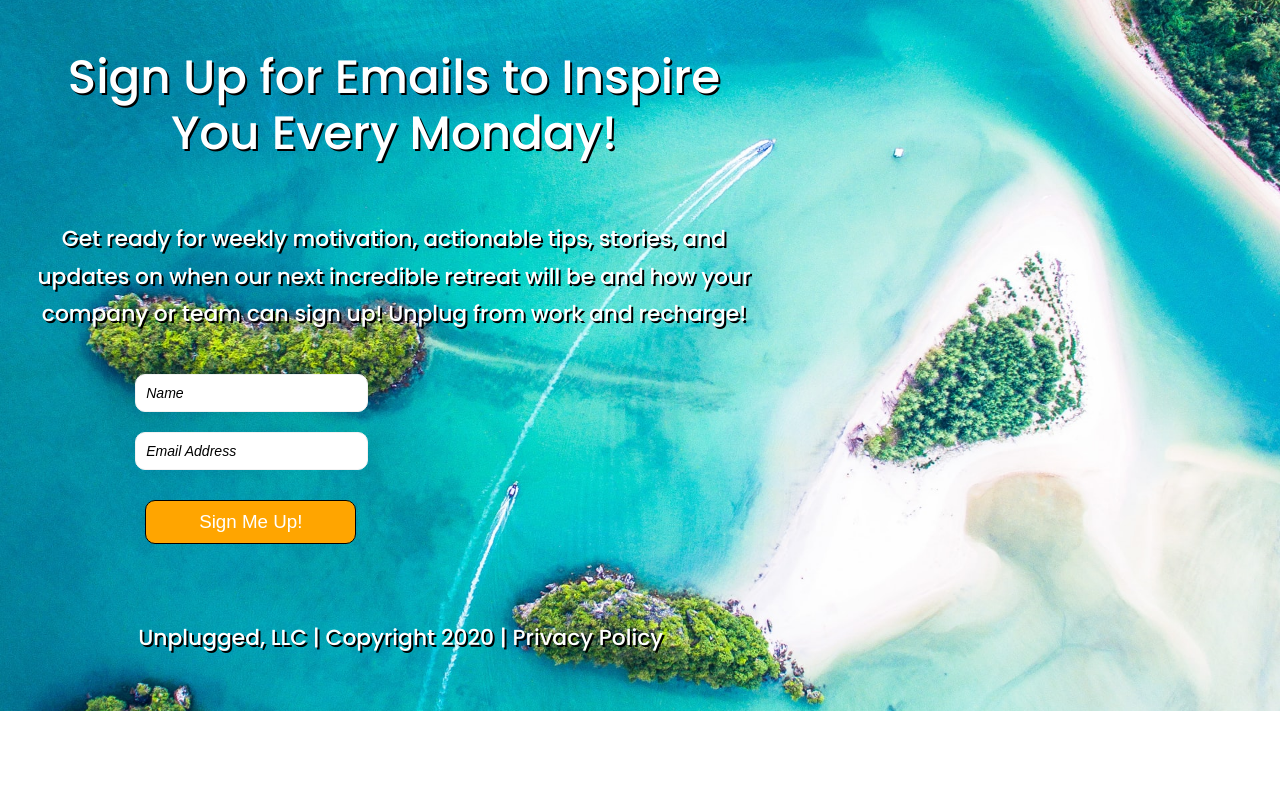
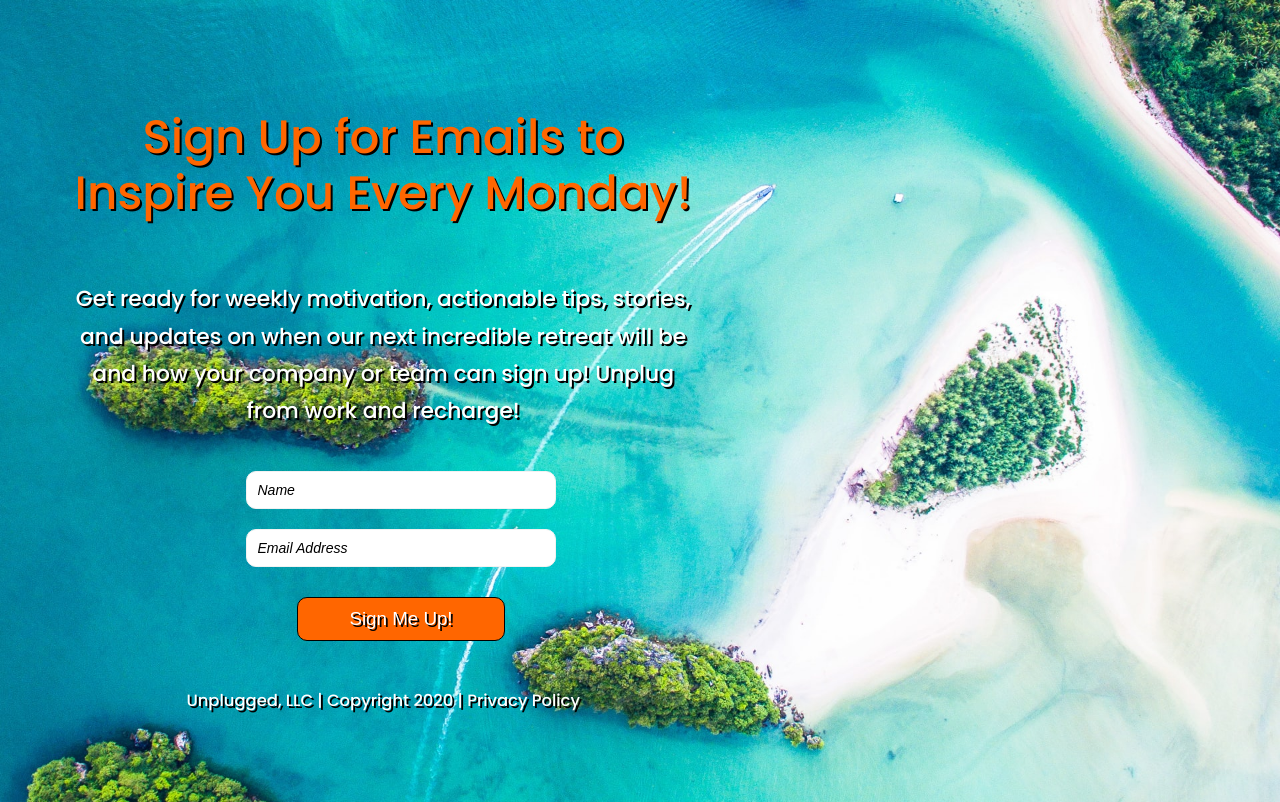
Before and after one commit to Noir-Moon-Studio/noirmoonstudio.github.io-unplugged-landing-page, a plain HTML site: page index.html in a window 1280 px wide. Drawn offline with Linux system fonts and the light colour scheme.

Commit message:
Made responsive; changed text color

```diff
--- a/css/main.css
+++ b/css/main.css
@@ -98,18 +98,23 @@ textarea {
  font-family: 'Hind Vadodara', sans-serif;
  font-size: 1.25em;
  line-height: 1.7em;
-   text-align: left;
+ /* text-align: center; */
  color: #ffffff;
  text-shadow: 2px 2px #000000;
 }
 
 h2 {
+ width: 100%;
+ color: #ff6600;
  font-family: 'Poppins', sans-serif;
  font-weight: 400;
  font-size: 1.875em; /* 30px */
  line-height: 1.2em;
-   padding: 10px;
-   text-align: center;
+ /*padding: 10px;*/
+ display: flex;
+ justify-content: center;
+ align-items: center;
+
 }
 
 h3 {
@@ -122,8 +127,8 @@ textarea {
  font-size: .875em ; /* 14px */
  font-weight: 400; /* normal */
  line-height: 1.7em; /* 1.285em !important; a little more than 20 */
-   padding: 10px;
-   text-align: center;
+ /*padding: 10px;*/
+ /* text-align: center; */
 
 }
 
@@ -132,9 +137,9 @@ textarea {
 }
 
 .content-wrapper {
-  width: 60%;
-  margin: 10px;
-  text-align: left;
+ width: 100%;
+ text-align: center;
+ /*margin: 10px;*/
 }
 
 
@@ -143,17 +148,23 @@ textarea {
 
 .landing-page {
   margin: 0;
-  background: url('../img/secluded-islands.jpg') center no-repeat;
+  padding: 20px 20px 120px 20px;
+  background: url('../img/secluded-islands.jpg') center no-repeat #999999;
   background-size: cover;
   overflow: hidden;
 }
 
 
 .form {
-  width: 50%;
-  margin-left: 15%;
+  width: 100%;
+  /*margin: 45px;*/
+  /* margin-left: 15%; */
   text-align: justify;
   font-size: .75em;
+  display: flex;
+  justify-content: center;
+  align-items: center;
+  flex-flow: row wrap;
 
 }
 
@@ -168,21 +179,25 @@ input[type=text] {
 }
 
 input[type=button] {
-  width: 55%;
+  width: 60%;
   color: #ffffff;
-  background-color: orange;
+  background-color: #ff6600;
   border: 1px solid #000000;
   border-radius: 10px;
   padding: 10px;
   margin: 20px;
+  text-shadow: 2px 2px #000000;
 }
 
 
 .copyright {
-  margin: 45px;
-  width: 90%;
+  /*margin: 45px;*/
+  width: 100%;
+  font-size: .75em ; /* 12px */
   text-align: center;
 }
+
+
 
 
 /* TABLET STYLES LARGER THAN 768PX */
@@ -190,7 +205,65 @@ input[type=button] {
 
 /* General Styles */
 
+.content-wrapper {
+  width: 90%;
+  margin: 0;
+  text-align: center;
+}
 
+h2 {
+  width: 80%;
+  padding: 10px;
+  text-align: center;
+}
+
+h3 {
+  font-family: 'Poppins', sans-serif;
+  font-size: 1.7em;
+}
+
+p {
+  width: 80%;
+  padding: 10px;
+  font-family: 'Poppins', sans-serif;
+  font-size: .875em ; /* 14px */
+  font-weight: 400; /* normal */
+  line-height: 1.7em; /* 1.285em !important; a little more than 20 */
+  /*padding: 10px;*/
+  text-align: center;
+}
+
+
+/* ---------- Tablet Styles - Home Page ---------- */
+
+.landing-page {
+  padding: 60px;
+}
+
+.form {
+  width: 60%;
+  padding-left: 80px;
+}
+
+input[type=text] {
+  width: 55%;
+  font-size: .75em;
+  padding: 10px;
+  margin: 10px;
+}
+
+input[type=button] {
+  width: 40%;
+  padding: 10px;
+  margin: 20px;
+
+}
+
+.copyright p {
+  display: flex;
+  justify-content: center;
+  align-items: center;
+}
 
 
 
@@ -207,11 +280,32 @@ input[type=button] {
 
 /* General Styles */
 
+h2 {
+  width: 60%;
+  padding: 10px;
+  text-align: center;
+}
+
+h3 {
+  font-family: 'Poppins', sans-serif;
+  font-size: 1.7em;
+}
+
+p {
+  width: 60%;
+  padding: 10px;
+}
+
+/* ---------- Desktop Styles - Home Page ---------- */
+
 .landing-page {
   overflow: hidden;
 }
 
-
+.form {
+  width: 50%;
+  padding-left: 80px;
+}
 
 
 
```
Lines whose indentation alone changed are shown as unchanged.
